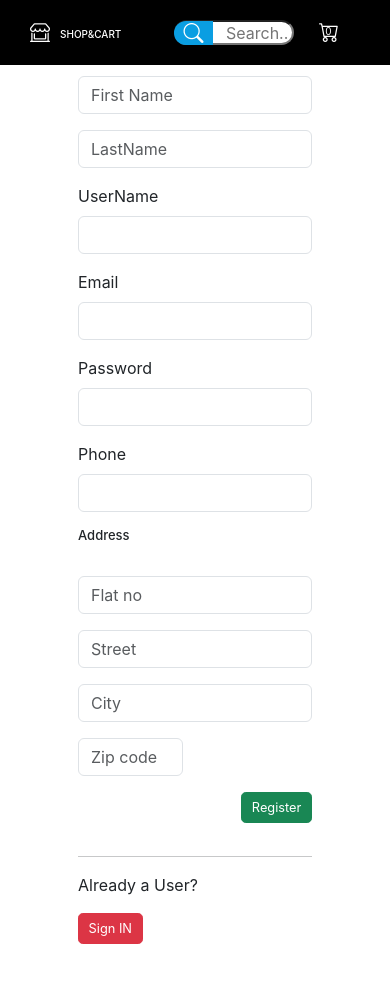
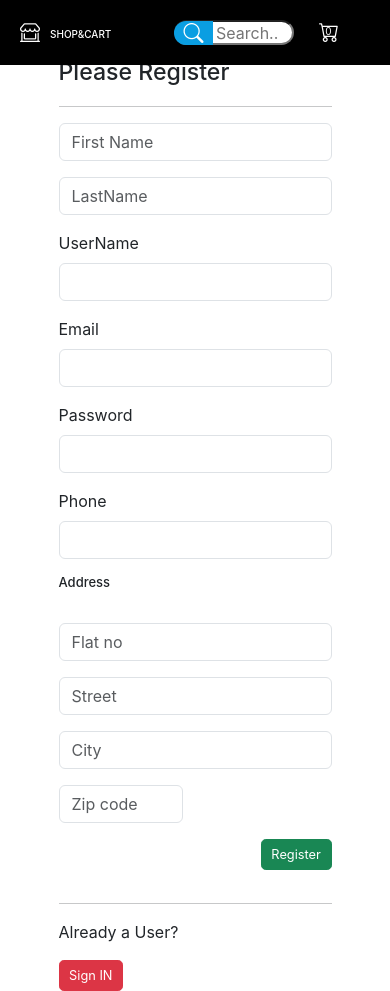
Before and after one commit to Quickdiv311/shop_and_cart, a React (Create React App) app: page /signup in a window 390 px wide. Before the commit the page ends 944 px from the top, so only its background shows below. Built offline with nearby package versions, Linux system fonts and the light colour scheme.

Commit message:
responsive 3

```diff
--- a/src/components/shared/Header/Header.module.css
+++ b/src/components/shared/Header/Header.module.css
@@ -151,6 +151,7 @@ h5
     .searchContainer input{
         height: 25px;
         width: 120px;
+        padding-left: 40px;
     }
 
     .searchIcon{
@@ -176,7 +177,7 @@ h5
 
     .leftBar{
         position: relative;
-        left: -10px;
+        left: -25px;
     }
 
     .hide
@@ -191,9 +192,4 @@ h5
     border-radius: 10px;
     display: none;
 }
-
-  .leftBar{
-    position: relative;
-    left: -15px;
-  }
 }
--- a/src/pages/SignIn/SignIn.css
+++ b/src/pages/SignIn/SignIn.css
@@ -67,7 +67,7 @@
 
 .email-btn
 {
-    background-color:black;color: white; height: 44px
+    background-color:black;color: white; height: 44px;
 }
 
 .signup-link-text
@@ -81,3 +81,9 @@
 {
     margin-bottom: 20px;
 }
+
+@media screen and (max-width: 768px) {
+    .sign-in-container{
+        zoom: 90%;
+    }
+}
--- a/src/pages/SignUp/SignUp.module.css
+++ b/src/pages/SignUp/SignUp.module.css
@@ -1,4 +1,10 @@
 .signUp
 {
-    margin: 3% 20%;
+    margin: 7% 20%;
 }
+
+@media screen and (max-width: 768px) {
+  .signUp{
+    margin: 15%;
+  }
+}
```
